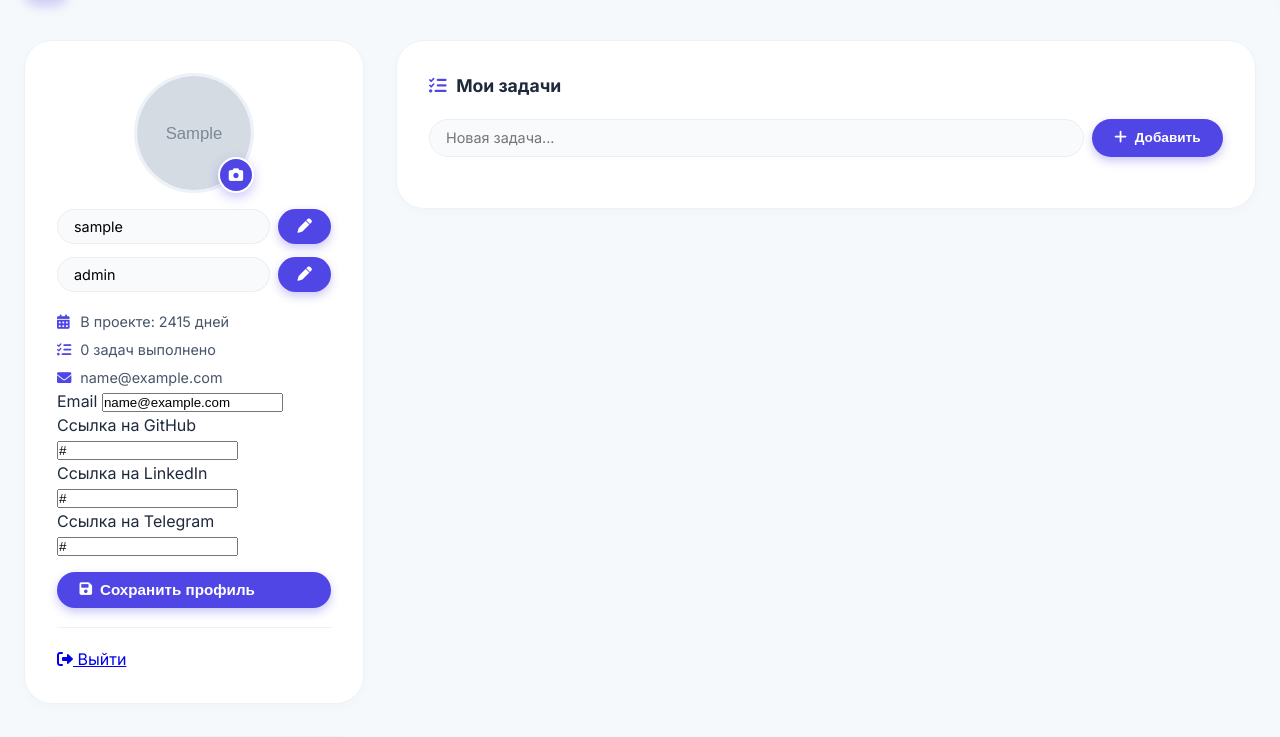
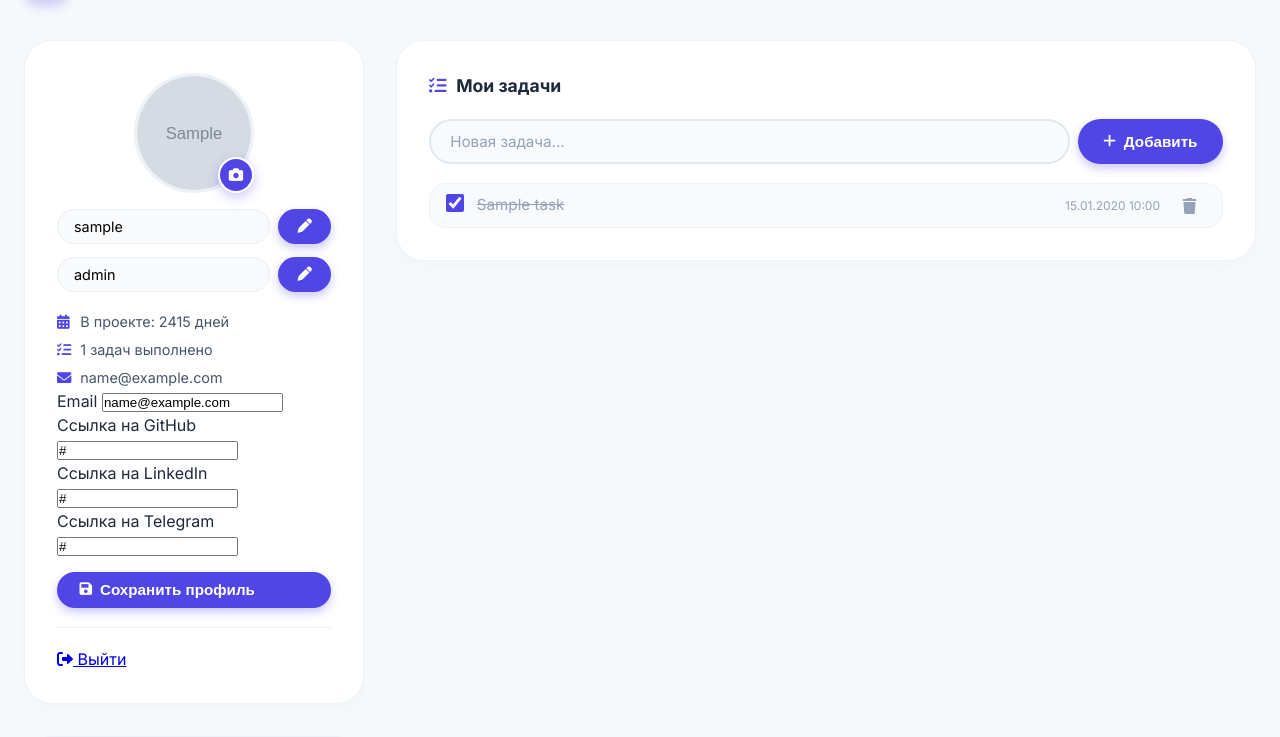
Before and after one commit to Mihail-Korotkov/CRMforStudy, a Django app: page /user/cabinet/ in a window 1280 px wide. Shown: the part 76-813 px from the top of the page. Run offline with Django 5.2, Linux system fonts and the light colour scheme; a user stored in the database is signed in; tables that the repository leaves empty hold one stand-in row (values such as "Sample post"); grey boxes marked "Sample" are stand-in pictures.

Commit message:
Simple add Task implemented

```diff
--- a/static/users/css/cabinet.css
+++ b/static/users/css/cabinet.css
@@ -1,3 +1,5 @@
+/* cabinet.css - исправленная версия */
+
 * {
   margin: 0;
   padding: 0;
@@ -474,45 +476,54 @@ body {
   display: flex;
   gap: 0.5rem;
   margin-bottom: 1.2rem;
+  width: 100%;
 }
 
-.add-task-form input {
+.add-task-form input[type="text"] {
   flex: 1;
   min-width: 0;
-  padding: 0.6rem 1rem;
-  border: 1px solid #e9eef3;
+  padding: 0.7rem 1.2rem;
+  border: 2px solid #e2e8f0;
   border-radius: 30px;
   font-family: 'Inter', sans-serif;
-  font-size: 0.9rem;
+  font-size: 0.95rem;
   outline: none;
-  transition: 0.2s;
+  transition: all 0.2s ease;
   background: #f8fafc;
   max-width: 100%;
+  color: #1e293b;
 }
 
-.add-task-form input:focus {
+.add-task-form input[type="text"]::placeholder {
+  color: #94a3b8;
+}
+
+.add-task-form input[type="text"]:focus {
   border-color: #4f46e5;
   background: white;
-  box-shadow: 0 0 0 3px rgba(79, 70, 229, 0.1);
+  box-shadow: 0 0 0 4px rgba(79, 70, 229, 0.1);
 }
 
 .add-task-form .btn-primary {
-  padding: 0.6rem 1.4rem;
-  font-size: 0.85rem;
+  padding: 0.7rem 1.6rem;
+  font-size: 0.95rem;
   flex-shrink: 0;
+  border-radius: 30px;
 }
 
+/* Стили для чекбоксов и списка задач */
 .task-list {
   display: flex;
   flex-direction: column;
-  gap: 0.8rem;
+  gap: 0.6rem;
+  margin-top: 0.5rem;
 }
 
 .task-item {
   display: flex;
   align-items: center;
-  gap: 1rem;
-  padding: 0.8rem 1rem;
+  gap: 0.8rem;
+  padding: 0.6rem 1rem;
   background: #f8fafc;
   border-radius: 16px;
   border: 1px solid #edf2f7;
@@ -525,103 +536,70 @@ body {
   background: #f1f5f9;
 }
 
-.task-item .task-icon {
-  font-size: 1.2rem;
-  width: 1.6rem;
-  text-align: center;
+.task-checkbox-wrapper {
   flex-shrink: 0;
 }
 
-.task-item.done .task-icon {
-  color: #16a34a;
+.task-checkbox {
+  width: 18px;
+  height: 18px;
+  cursor: pointer;
+  accent-color: #4f46e5;
 }
 
-.task-item.in-progress .task-icon {
-  color: #d97706;
+.task-title {
+  flex: 1;
+  font-size: 0.95rem;
+  color: #1e293b;
+  min-width: 100px;
 }
 
-.task-item.pending .task-icon {
+.task-date {
+  font-size: 0.75rem;
+  color: #94a3b8;
+  flex-shrink: 0;
+}
+
+.task-actions {
+  display: flex;
+  gap: 0.3rem;
+  flex-shrink: 0;
+}
+
+.task-btn {
+  background: none;
+  border: none;
+  padding: 0.2rem 0.6rem;
+  cursor: pointer;
+  border-radius: 8px;
+  transition: 0.2s;
+  color: #94a3b8;
+  font-size: 1rem;
+  text-decoration: none;
+  display: inline-flex;
+  align-items: center;
+}
+
+.task-btn:hover {
+  background: #e2e8f0;
+  color: #1e293b;
+}
+
+.task-btn.delete-task:hover {
+  background: #fee2e2;
+  color: #ef4444;
+}
+
+.task-item.done .task-title {
+  text-decoration: line-through;
   color: #94a3b8;
 }
 
-.task-item .task-info {
-  flex: 1;
-  min-width: 120px;
-}
-
-.task-item .task-name {
-  font-weight: 500;
+.empty-tasks {
+  text-align: center;
+  color: #94a3b8;
+  padding: 2rem 0;
   font-size: 0.95rem;
-}
-
-.task-item .task-date {
-  font-size: 0.8rem;
-  color: #94a3b8;
-}
-
-.task-item .task-actions {
-  display: flex;
-  gap: 0.4rem;
-  flex-wrap: wrap;
-  flex-shrink: 0;
-}
-
-.task-item .task-actions button {
-  padding: 0.3rem 0.8rem;
-  border-radius: 30px;
-  font-weight: 500;
-  font-size: 0.7rem;
-  border: none;
-  cursor: pointer;
-  transition: 0.2s;
-}
-
-.task-item .task-actions .btn-start {
-  background: #dbeafe;
-  color: #2563eb;
-}
-
-.task-item .task-actions .btn-start:hover {
-  background: #bfdbfe;
-}
-
-.task-item .task-actions .btn-done {
-  background: #d1fae5;
-  color: #16a34a;
-}
-
-.task-item .task-actions .btn-done:hover {
-  background: #a7f3d0;
-}
-
-.task-item .task-actions .btn-delete {
-  background: #fee2e2;
-  color: #dc2626;
-}
-
-.task-item .task-actions .btn-delete:hover {
-  background: #fecaca;
-}
-
-.task-item.done .task-actions .btn-start,
-.task-item.done .task-actions .btn-done {
-  display: none;
-}
-
-.task-item.in-progress .task-actions .btn-start {
-  display: none;
-}
-
-.task-item.in-progress .task-actions .btn-done {
-  display: inline-block;
-}
-
-.task-item.pending .task-actions .btn-start {
-  display: inline-block;
-}
-
-.task-item.pending .task-actions .btn-done {
-  display: none;
 }
 
 /* ===== УВЕДОМЛЕНИЕ ===== */
@@ -709,6 +687,12 @@ body {
 
   .add-task-form {
     flex-direction: column;
+    gap: 0.5rem;
+  }
+
+  .add-task-form .btn-primary {
+    width: 100%;
+    justify-content: center;
   }
 
   .social-link-item {
--- a/users/templates/users/cabinet.html
+++ b/users/templates/users/cabinet.html
@@ -79,7 +79,7 @@
 
           <div class="profile-meta">
             <span><i class="fas fa-calendar-alt"></i> В проекте: {{ user.days_on_platform }} дней</span>
-            <span><i class="fas fa-tasks"></i> {{ user.tasks_done|default:"0" }} задач выполнено</span>
+            <span><i class="fas fa-tasks"></i> {{tasks_done|default:"0" }} задач выполнено</span>
             <span><i class="fas fa-envelope"></i> {{ user.email }}</span>
           </div>
 
@@ -174,21 +174,45 @@
       <div class="profile-card">
         <h4><i class="fas fa-list-check"></i> Мои задачи</h4>
 
-        <!-- Форма добавления задачи -->
-        <div class="add-task-form">
-          <input type="text" id="taskInput" placeholder="Новая задача..." />
-          <button class="btn-primary" id="addTaskBtn">
+      <form method = "post" action="{% url 'users:add_task_simple' %}" class="add-task-form">
+        {% csrf_token %}
+          <input type="text" id="taskInput" name = "task_title" placeholder="Новая задача..." />
+          <button type = "submit" class="btn-primary" >
             <i class="fas fa-plus"></i> Добавить
           </button>
-        </div>
+      </form> <!-- Форма добавления задачи -->
 
         <!-- Список задач -->
-        <div class="task-list" id="taskList">
-          <!-- ... ваш список задач ... -->
+       <div class="task-list" id="taskList">
+            {% if user_tasks %}
+                {% for progress in user_tasks %}
+                <div class="task-item" data-task-id="{{ progress.task.id }}">
+                    <div class="task-checkbox-wrapper">
+                        <input type="checkbox" class="task-checkbox" {% if progress.task.status %}checked{% endif %}
+                               onclick="window.location.href='{% url 'users:toggle_task_simple' progress.task.id %}'">
+                    </div>
+                    <span class="task-title" style="{% if progress.task.status %}text-decoration: line-through; color: #94a3b8;{% endif %}">
+                        {{ progress.task.title }}
+                    </span>
+                    <span class="task-date">{{ progress.created_at|date:"d.m.Y H:i" }}</span>
+                    <div class="task-actions">
+                        <a href="{% url 'users:delete_task_simple' progress.task.id %}"
+                           class="task-btn delete-task"
+                           onclick="return confirm('Вы уверены, что хотите удалить эту задачу?')"
+                           title="Удалить">
+                            <i class="fas fa-trash"></i>
+                        </a>
+                    </div>
+                </div>
+                {% empty %}
+                <div class="empty-tasks">Нет задач. Добавьте первую!</div>
+                {% endfor %}
+            {% else %}
+                <div class="empty-tasks">Нет задач. Добавьте первую!</div>
+            {% endif %}
         </div>
-      </div>
     </div>
-  </div>
+</div>
 
   <!-- УВЕДОМЛЕНИЕ -->
   <div class="toast" id="toast">
--- a/users/urls.py
+++ b/users/urls.py
@@ -13,6 +13,10 @@ urlpatterns = [
     path('logout/', views.logout, name = 'logout'),
     path('search/', views.UserListView.as_view(), name='search'),
     path('profile/<int:user_id>/', views.UserDetailView.as_view(), name='user_detail'),
+    path('cabinet/add-task-simple/',views.add_task_simple, name='add_task_simple'),
+    path('cabinet/delete-task-simple/<int:task_id>/',views.delete_task_simple, name='delete_task_simple'),
+    path('cabinet/toggle-task-simple/<int:task_id>/', views.toggle_task_simple, name='toggle_task_simple'),
+
 
 
 ]
--- a/users/views.py
+++ b/users/views.py
@@ -19,7 +19,7 @@ from django.contrib import messages
 from users.forms import UserLoginForm, UserRegistrationForm, UserUpdateProfileForm
 
 
-from users.models import Progress, Users
+from users.models import Progress, Tasks, Users
 from users.utils import q_search
 
 
@@ -82,7 +82,18 @@ class UserCabinetView(TemplateView):
         context = super().get_context_data(**kwargs)
         # Передаем форму профиля с данными текущего пользователя
         context['form'] = UserUpdateProfileForm(instance=self.request.user)
+        context['user_tasks'] = Progress.objects.filter(
+            user=self.request.user
+        ).select_related('task').order_by('-created_at')
+
+        context['tasks_done'] = Progress.objects.filter(
+            user=self.request.user,
+            task__status=True
+        ).count()
+
+
         return context
+
 
 @login_required
 def logout(request):
@@ -167,3 +178,48 @@ class UserPasswordChangeView(PasswordChangeView):
             for error in errors:
                 messages.error(self.request, error)
         return redirect('users:cabinet')
+@login_required
+def add_task_simple(request):
+    if request.method == 'POST':
+        task_title = request.POST.get('task_title','').strip()
+        if task_title:
+            task,created = Tasks.objects.get_or_create(
+                title = task_title,
+                defaults = {'description':f'Задача:{task_title}'}
+            )
+            if not Progress.objects.filter(user=request.user, task=task).exists():
+                Progress.objects.create(user= request.user, task = task)
+                messages.success(request,f'Задача"{task_title}" добавлена!')
+            else:
+                messages.warning(request,"эта задача уже у вас в списке")
+        else:
+            messages.error(request,"Название задачи не может быть пустым")
+    return redirect('users:cabinet')
+
+
+@login_required
+def delete_task_simple(request, task_id):
+    try:
+        progress = Progress.objects.get(user = request.user, task_id = task_id)
+        progress.delete()
+        messages.success(request,"Задача удалена")
+    except Progress.DoesNotExist:
+        messages.error(request,"Задача не найдена")
+
+    return redirect('users:cabinet')
+
+@login_required
+def toggle_task_simple(request, task_id):
+    """Переключение статуса задачи (выполнена/не выполнена)"""
+    try:
+        progress = Progress.objects.get(user=request.user, task_id=task_id)
+        task = progress.task
+        task.status = not task.status
+        task.save()
+
+        status_text = 'выполнена' if task.status else 'возобновлена'
+        messages.success(request, f'Задача "{task.title}" {status_text}')
+    except Progress.DoesNotExist:
+        messages.error(request, 'Задача не найдена')
+
+    return redirect('users:cabinet')
```
Also changed, not shown: media/users_images/Снимок_экрана_от_2026-06-11_22-13-12.png (added).
